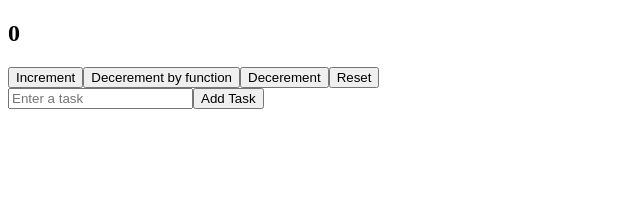
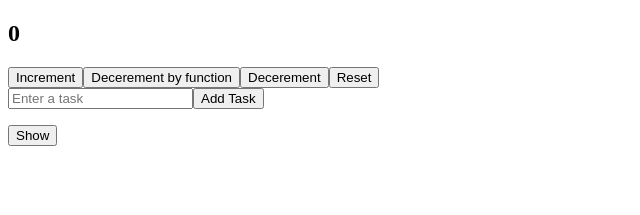
Before and after one commit to jaydipchangani/MERN, a React (Create React App) app in the folder React/my-app/: page / in a window 1280 px wide. Shown: the top 215 px of the page, without its empty margins (0-640 px from the left). Built offline with nearby package versions, Linux system fonts and the light colour scheme; the HTML template or start-up script is replaced by a standard one.

Commit message:
toggle button

```diff
--- a/React/my-app/src/Practice/Temp.jsx
+++ b/React/my-app/src/Practice/Temp.jsx
@@ -1,5 +1,6 @@
 import CounterApp from "./useState/CounterApp"
 import ToDo from "./useState/ToDo"
+import ToggleButton from "./useState/ToggleButton"
 function Temp() {
 
   return (
@@ -7,6 +8,7 @@ function Temp() {
     <div>
     <CounterApp/>
     <ToDo/>
+    <ToggleButton/>
     </div>
   )
 }
--- /dev/null
+++ b/React/my-app/src/Practice/useState/ToggleButton.jsx
@@ -0,0 +1,18 @@
+import React, { useState } from 'react'
+
+function ToggleButton() {
+  const [isToggled, setToggle] = useState(false)
+    const handleToggle = () =>{
+        setToggle(!isToggled)
+    }
+    return (
+    <div>
+      {isToggled === false ? <button onClick={handleToggle}>Show</button>   : <button onClick={handleToggle}>Hide</button>}
+
+        <p style={ {display : isToggled === false ? 'none' : 'inline'}}>Hello there</p>
+
+    </div>
+  )
+}
+
+export default ToggleButton
```
